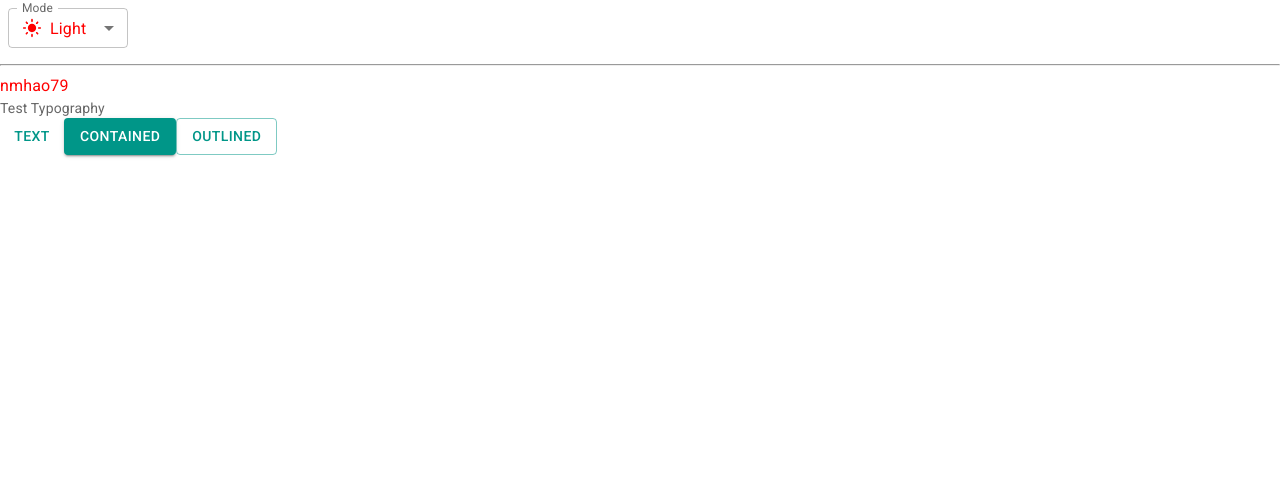
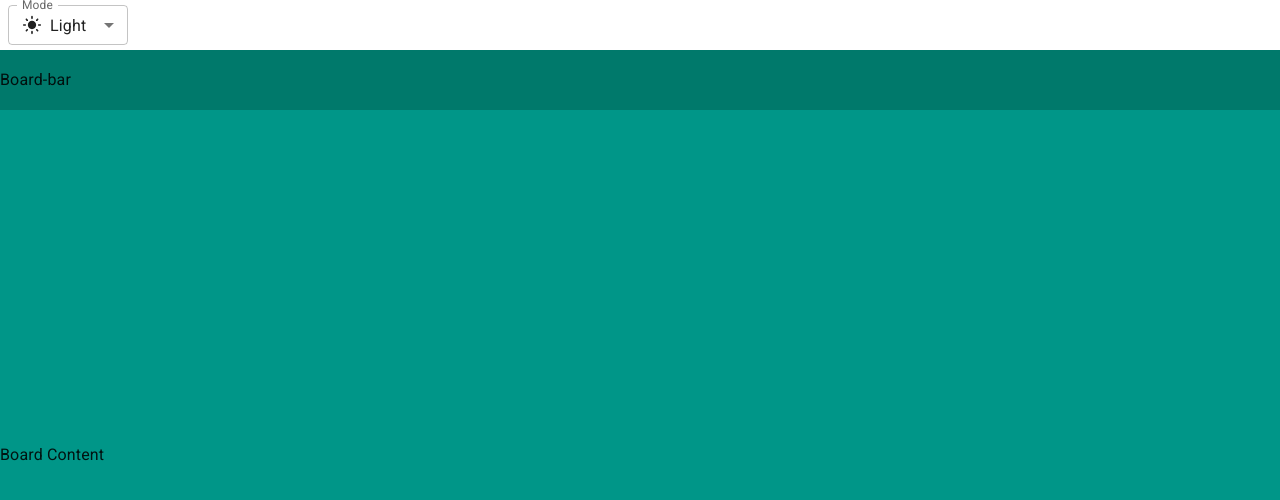
Before and after one commit to nmHao79/trello_web, a React (Vite) app: page / in a window 1280 px wide. Shown: the top 500 px of the page. Built offline with nearby package versions, Linux system fonts and the light colour scheme.

Commit message:
code layout basic

```diff
--- a/index.html
+++ b/index.html
@@ -4,7 +4,7 @@
     <meta charset="UTF-8" />
     <link rel="icon" type="image/svg+xml" href="/vite.svg" />
     <meta name="viewport" content="width=device-width, initial-scale=1.0" />
-    <title>Vite + React</title>
+    <title>Trella</title>
     <link rel="preconnect" href="https://fonts.googleapis.com" />
     <link rel="preconnect" href="https://fonts.gstatic.com" crossorigin />
     <link
--- a/src/App.jsx
+++ b/src/App.jsx
@@ -1,15 +1,14 @@
 ////////////////////////IMPORT////////////////////////////////
-import Button from '@mui/material/Button'
-import Typography from '@mui/material/Typography'
-import { useColorScheme } from '@mui/material/styles'
+import DarkModeIcon from '@mui/icons-material/DarkMode'
+import LightModeIcon from '@mui/icons-material/LightMode'
+import SurroundSoundIcon from '@mui/icons-material/SurroundSound'
+import Box from '@mui/material/Box'
+import Container from '@mui/material/Container'
+import FormControl from '@mui/material/FormControl'
 import InputLabel from '@mui/material/InputLabel'
 import MenuItem from '@mui/material/MenuItem'
-import FormControl from '@mui/material/FormControl'
 import Select from '@mui/material/Select'
-import LightModeIcon from '@mui/icons-material/LightMode'
-import DarkModeIcon from '@mui/icons-material/DarkMode'
-import SurroundSoundIcon from '@mui/icons-material/SurroundSound'
-import Box from '@mui/material/Box'
+import { useColorScheme } from '@mui/material/styles'
 ////////////////////////END IMPORT////////////////////////////
 
 ////////////////////////COMPONENTS////////////////////////////
@@ -71,16 +70,37 @@
 // }
 function App() {
   return (
-    <>
-      <ModeSelect />
-      {/* <ModeToggle /> */}
-      <hr />
-      <div>nmhao79</div>
-      <Typography variant='body2' color={'text.secondary'}>Test Typography</Typography>
-      <Button variant="text">Text</Button>
-      <Button variant="contained">Contained</Button>
-      <Button variant="outlined">Outlined</Button>
-    </>
+    <Container disableGutters maxWidth= {false} sx={{ height : '100vh' }}>
+      <Box sx={{
+        backgroundColor: 'white',
+        width: '100%',
+        height: (theme) => theme.trello.appBarHeight,
+        display: 'flex',
+        alignItems: 'center'
+
+
+      }}>
+        <ModeSelect />
+      </Box>
+      <Box sx={{
+        backgroundColor: 'primary.dark',
+        width: '100%',
+        height: (theme) => theme.trello.boardBarHeight,
+        display: 'flex',
+        alignItems: 'center'
+      }}>
+        Board-bar
+      </Box>
+      <Box sx={{
+        backgroundColor: 'primary.main',
+        width: '100%',
+        height: (theme) => `calc(100vh - ${theme.trello.appBarHeight} - ${theme.trello.boardBarHeight})`,
+        display: 'flex',
+        alignItems: 'center'
+      }}>
+        Board Content
+      </Box>
+    </Container>
   )
 }
 
--- a/src/main.jsx
+++ b/src/main.jsx
@@ -4,13 +4,11 @@
 import CssBaseline from '@mui/material/CssBaseline'
 import theme from './theme'
 import { Experimental_CssVarsProvider as CssVarsProvider } from '@mui/material/styles'
-import { colors, GlobalStyles } from '@mui/material'
 
 ReactDOM.createRoot(document.getElementById('root')).render(
   <React.StrictMode>
     <CssVarsProvider theme={theme}>
       <CssBaseline/>
-      <GlobalStyles styles = { { div: { color: 'red' } } } />
       <App />
     </CssVarsProvider>
   </React.StrictMode>
--- a/src/theme.js
+++ b/src/theme.js
@@ -3,6 +3,11 @@
 
 // Create a theme instance.
 const theme = extendTheme({
+  trello: {
+    appBarHeight: '50px',
+    boardBarHeight: '60px'
+
+  },
   colorSchemes: {
     light: {
       palette: {
```
